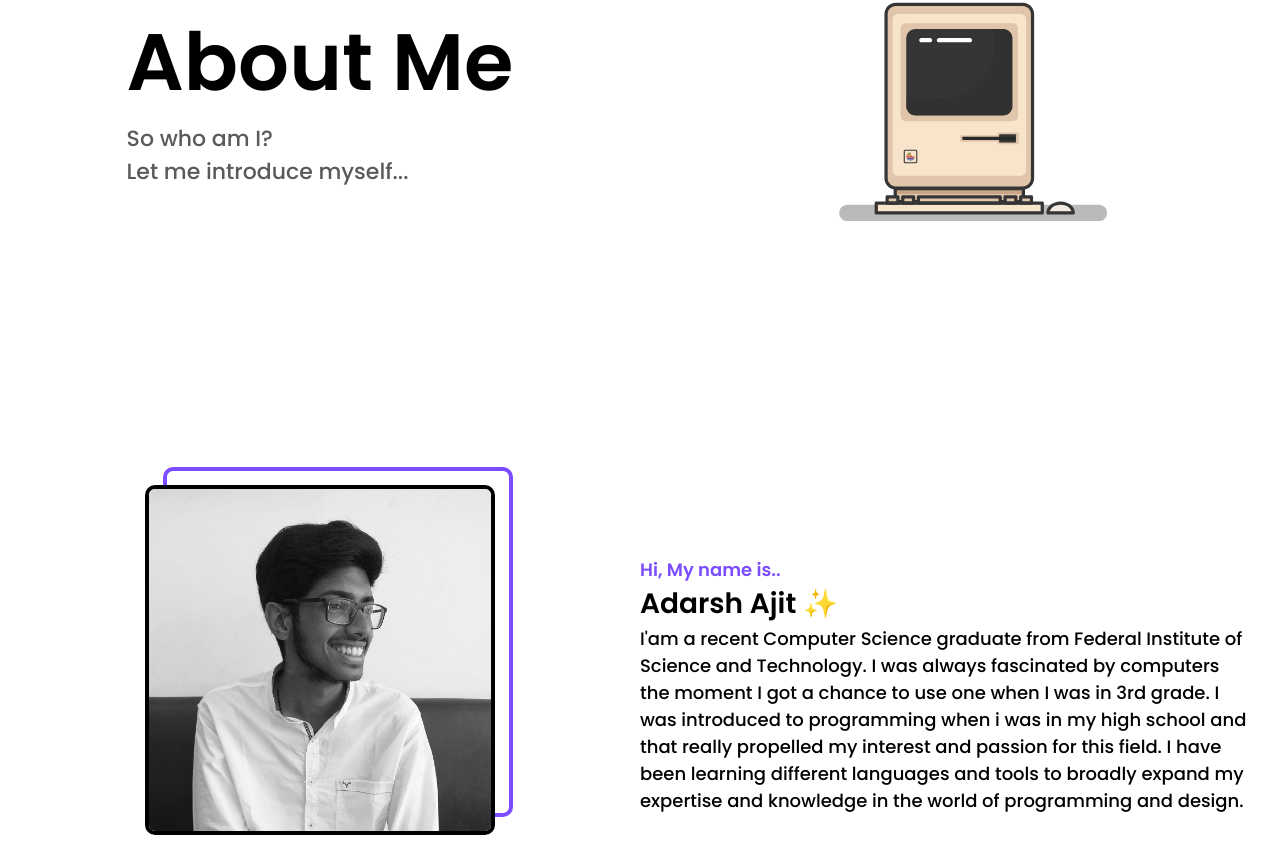
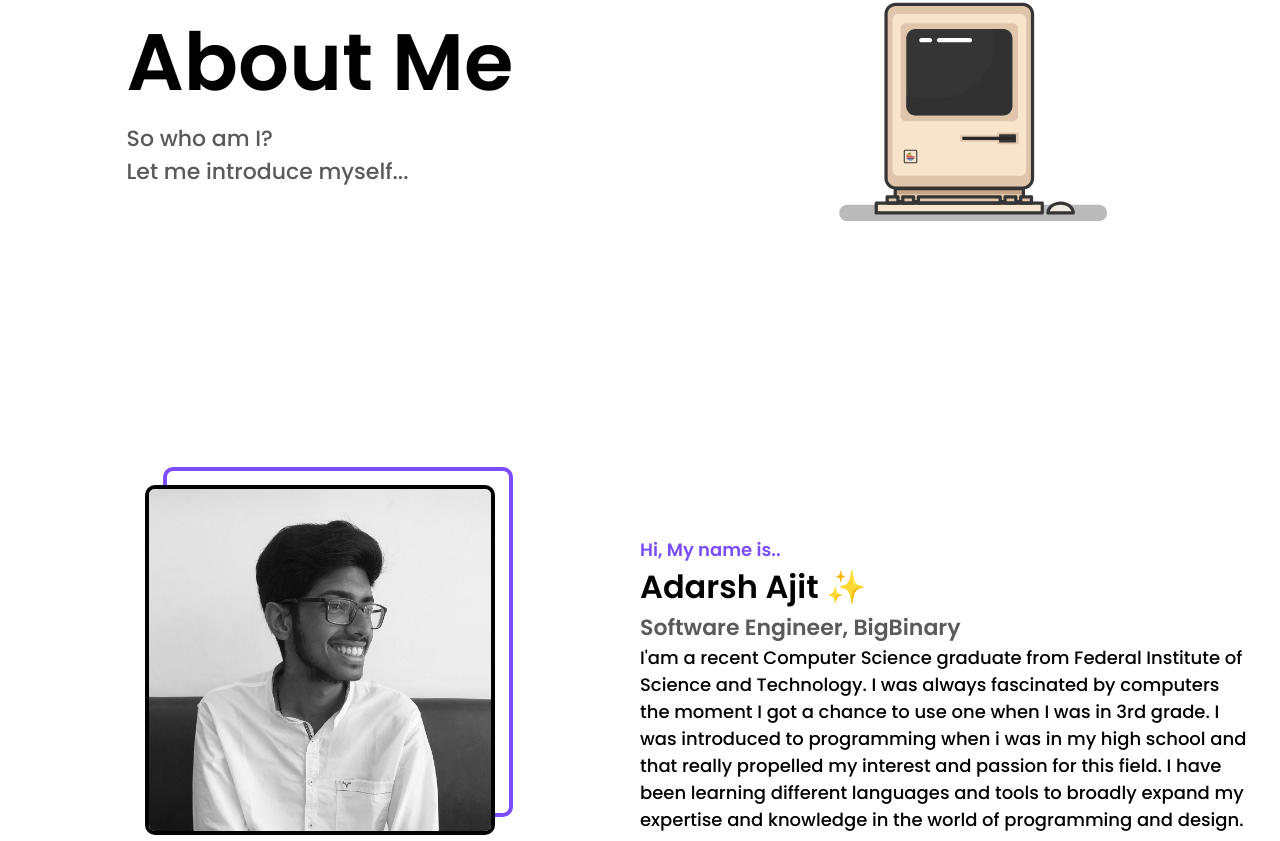
Before and after one commit to adarshajit/Portfolio-web-app, a React (Create React App) app: page /about in a window 1280 px wide. Shown: the part 316-1157 px from the top of the page. Built offline with nearby package versions, Linux system fonts and the light colour scheme; a web font is replaced by a local one.

Commit message:
🐛 minor bug fixes

```diff
--- a/src/Pages/AboutPage/About.js
+++ b/src/Pages/AboutPage/About.js
@@ -33,6 +33,7 @@ import {
   QuoteText,
   QuoteAuthor,
   Name,
+  Desig,
   Tag,
   MyData,
   InfoCard,
@@ -68,6 +69,7 @@ export const About = () => {
           <div>
             <Tag>Hi, My name is.. </Tag>
             <Name>Adarsh Ajit ✨</Name>
+            <Desig>Software Engineer, BigBinary</Desig>
             <P2>
               I'am a recent Computer Science graduate from Federal Institute of
               Science and Technology. I was always fascinated by computers the
--- a/src/Pages/AboutPage/AboutElements.js
+++ b/src/Pages/AboutPage/AboutElements.js
@@ -205,7 +205,20 @@ export const Tag = styled.p`
 `;
 
 export const Name = styled.p`
-  font-size: 28px;
+  font-size: 32px;
+  font-weight: 800;
+  margin-right: 30px;
+
+  @media screen and (max-width: 768px) {
+    font-size: 20px;
+    margin-left: 30px;
+    text-align: left;
+  }
+`;
+
+export const Desig = styled.p`
+  font-size: 22px;
+  color: #5a5a5a;
   font-weight: 800;
   margin-right: 30px;
 
--- a/src/Pages/ProjectPage/ProjectListElements.js
+++ b/src/Pages/ProjectPage/ProjectListElements.js
@@ -147,7 +147,7 @@ export const ProjectInfo = styled.div`
   margin: 100px;
 
   @media screen and (max-width: 768px) {
-    margin: 0px;
+    margin: 0px 14px 0 0;
     max-width: 350px;
   }
 `;
@@ -167,6 +167,11 @@ export const P2 = styled.p`
     margin: 0 0 0 10px;
   }
 
+  @media screen and (max-width: 440px) {
+    font-size: 15px;
+    margin-left: 20px;
+  }
+
   @media screen and (max-width: 300px) {
     font-size: 15px;
   }
@@ -183,6 +188,11 @@ export const Img2 = styled.img`
     max-width: 360px;
     margin: 30px;
   }
+
+  @media screen and (max-width: 400px) {
+    max-width: 280px;
+    margin-left: 14px;
+  }
 `;
 
 export const PDF = styled(PDFIcon)`
```
Also changed, not shown: 1 other file (tests, documents, lock files or other folders).
